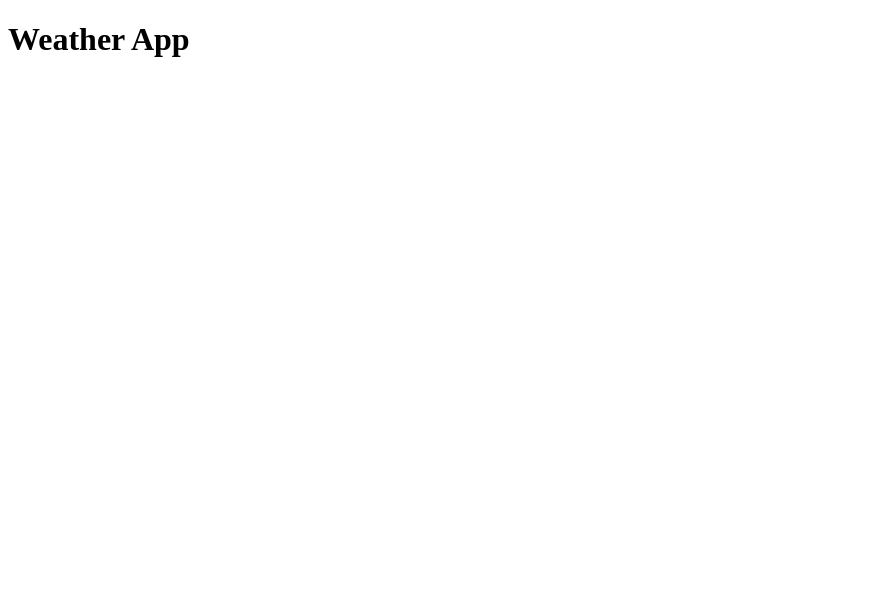
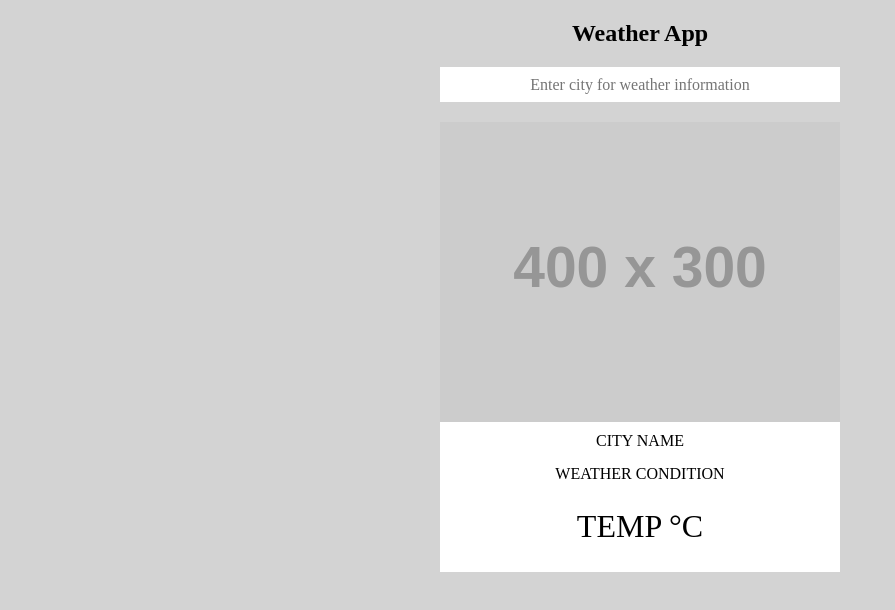
Before and after one commit to vimalsonara/weatherApp, a website built with webpack: page dist/index.html in a window 1280 px wide. Shown: the whole page, without its empty margins (0-895 px from the left). Built offline with nearby package versions, Linux system fonts and the light colour scheme; placeholder pictures from the web are drawn by us.

Commit message:
HTML structure & style

```diff
--- a/src/index.js
+++ b/src/index.js
@@ -0,0 +1 @@
+import './style.css';
--- /dev/null
+++ b/src/style.css
@@ -0,0 +1,74 @@
+/* css reset start */
+*,
+*::before,
+*::after {
+  box-sizing: border-box;
+}
+
+* {
+  margin: 0;
+  padding: 0;
+  font: inherit;
+}
+
+body {
+  /* min-height: 100vh; */
+  background-color: #d3d3d3;
+}
+/* css reset end */
+
+main {
+  display: flex;
+  justify-content: center;
+  align-items: center;
+}
+
+header h1 {
+  margin: 20px 0;
+  text-align: center;
+  font-size: 24px;
+  font-weight: bold;
+}
+
+.container {
+  display: flex;
+  flex-direction: column;
+  justify-content: center;
+  align-items: center;
+  max-width: 400px;
+}
+
+form input {
+  width: 400px;
+  height: 35px;
+  text-align: center;
+  border: none;
+}
+
+.card {
+  display: flex;
+  flex-direction: column;
+  justify-content: center;
+  align-items: center;
+  margin-top: 20px;
+}
+
+.details {
+  width: 400px;
+  height: 150px;
+  background-color: white;
+  text-align: center;
+}
+
+.details h5 {
+  margin: 10px 0;
+}
+
+.details .weather-condition {
+  margin: 15px 0;
+}
+
+.details .temp {
+  margin: 25px 0;
+  font-size: 2rem;
+}
```
Also changed, not shown: dist/index.html.
